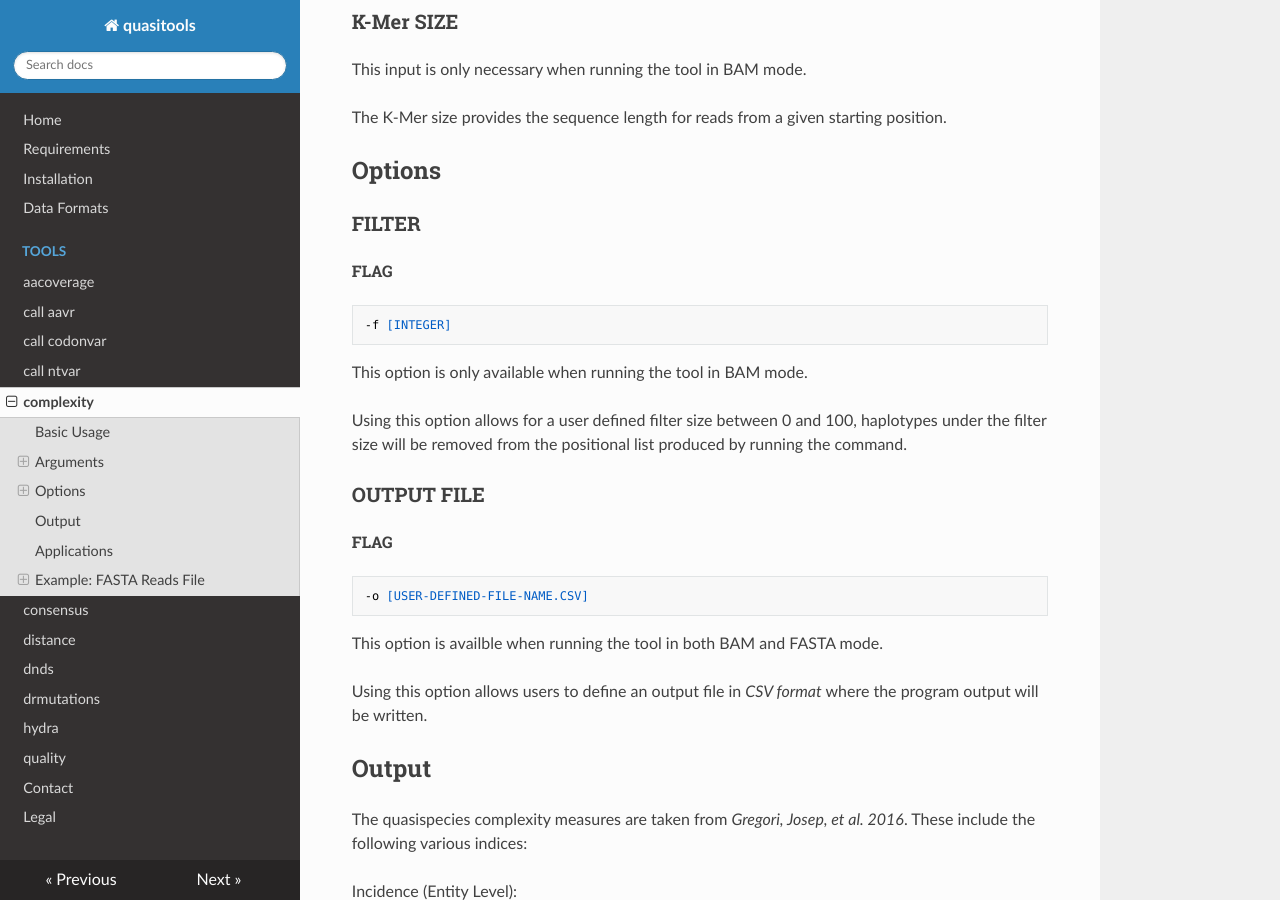
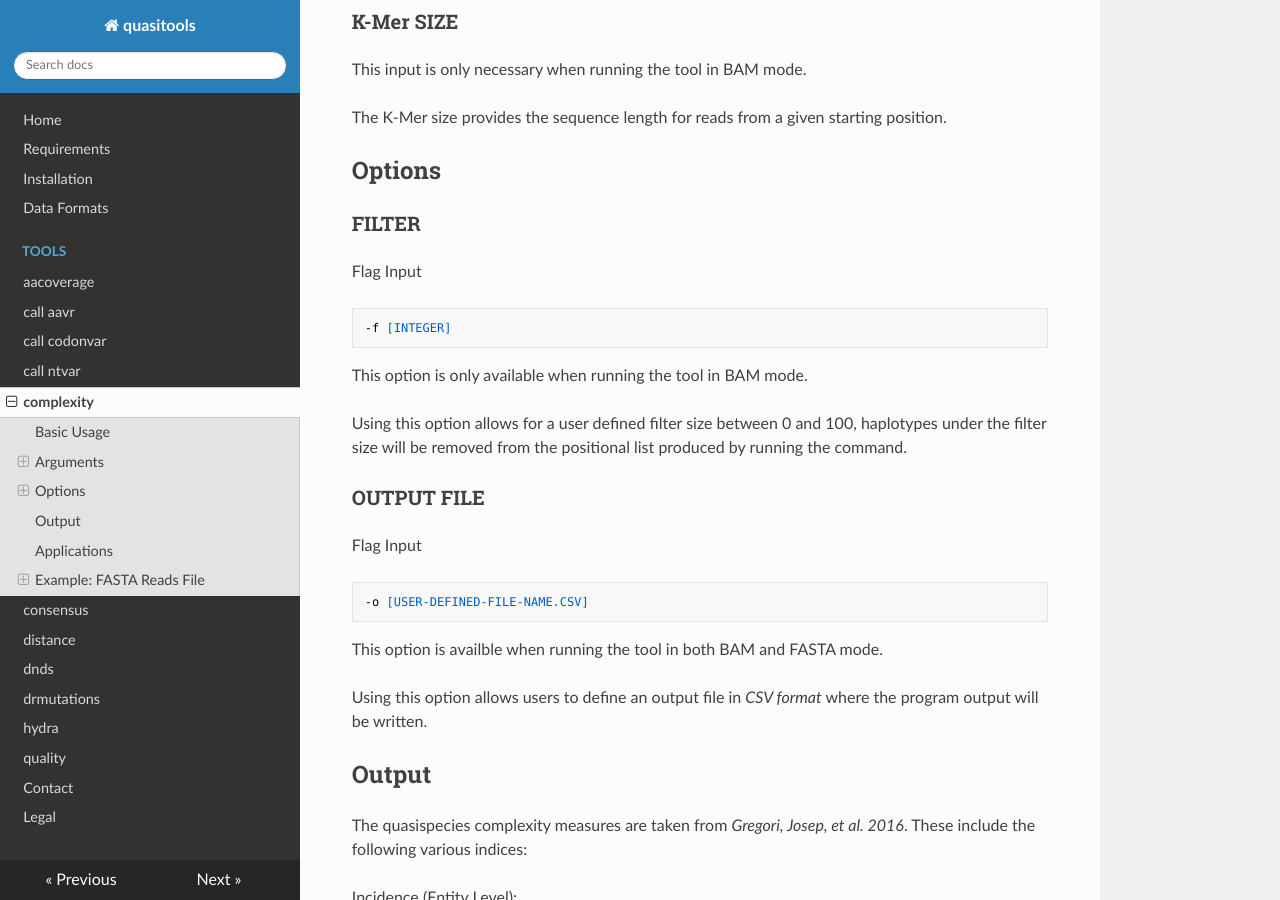
Before and after one commit to phac-nml/quasitools, an MkDocs documentation site: the page built from docs/complexity.md, in a window 1280 px wide and 900 px high, scrolled down 1006 px. Built offline with MkDocs 1.6.1, drawn with Linux system fonts in a browser that asks for light colours; nearby versions of some CDN libraries.

Commit message:
Update complexity.md

````diff
--- a/docs/complexity.md
+++ b/docs/complexity.md
@@ -45,7 +45,7 @@
 
 ### FILTER
 
-###### FLAG
+Flag Input
 ```
 -f [INTEGER]
 ```
@@ -56,7 +56,7 @@
 
 ### OUTPUT FILE
 
-###### FLAG
+Flag Input
 ```
 -o [USER-DEFINED-FILE-NAME.CSV]
 ```
````
